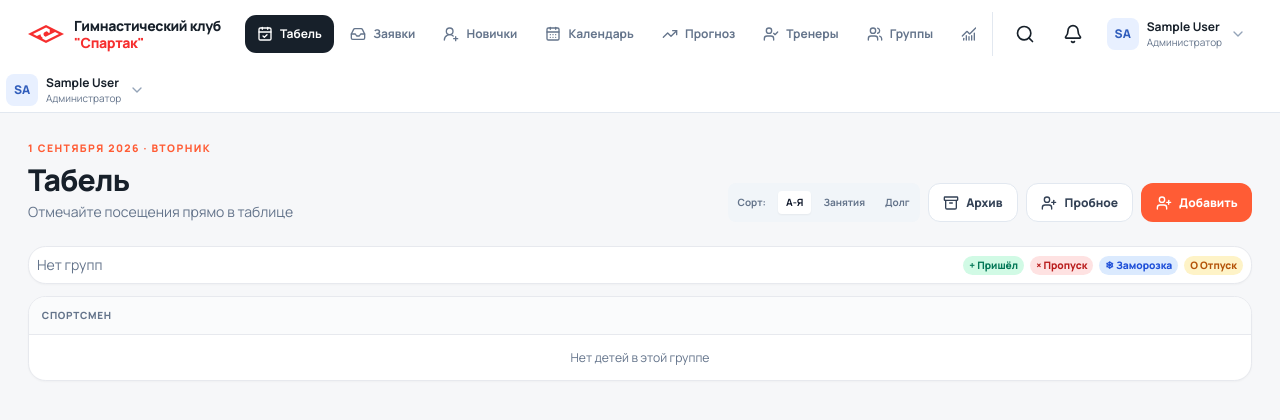
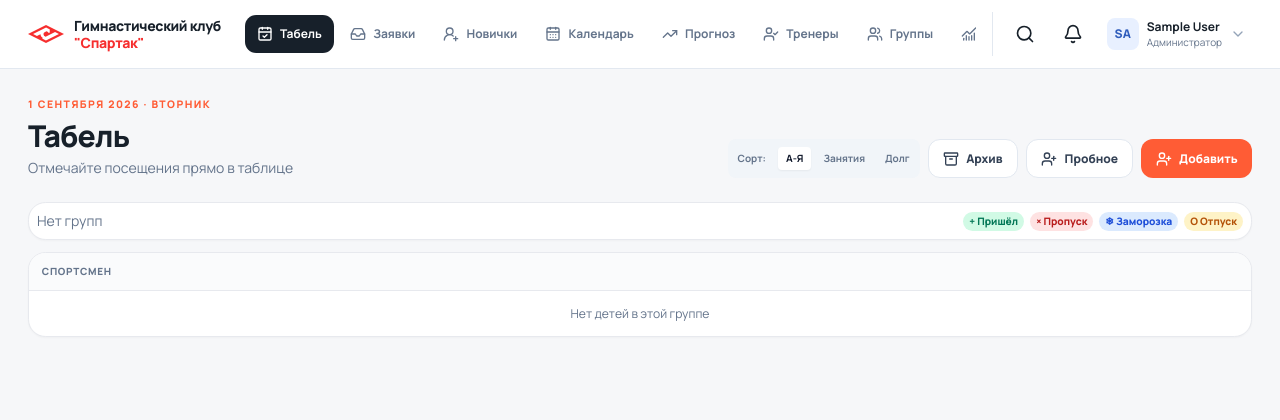
Before and after one commit to EscapingKotaro/SuperMeatCHV, a Django app: page / in a window 1280 px wide. Shown: the top 420 px of the page. Run offline with Django 5.2, Linux system fonts and the light colour scheme; the visitor is signed in with stand-in values (Sample User, id 1); data that the repository does not hold is empty; some libraries are stand-ins or nearby versions.

Commit message:
Правки вёрстки 2

```diff
--- a/config/settings.py
+++ b/config/settings.py
@@ -62,6 +62,7 @@ TEMPLATES = [
                 'django.template.context_processors.request',
                 'django.contrib.auth.context_processors.auth',
                 'django.contrib.messages.context_processors.messages',
+                'crm.context_processors.crm_role_context',
             ],
         },
     },
--- /dev/null
+++ b/crm/context_processors.py
@@ -0,0 +1,18 @@
+from .models import Role, user_role
+
+
+def crm_role_context(request):
+    if not request.user.is_authenticated:
+        return {
+            "current_role": None,
+            "is_boss": False,
+            "is_senior": False,
+        }
+
+    role = user_role(request.user)
+
+    return {
+        "current_role": role,
+        "is_boss": role == Role.BOSS,
+        "is_senior": role in (Role.SENIOR, Role.BOSS),
+    }
--- a/crm/templates/crm/base.html
+++ b/crm/templates/crm/base.html
@@ -139,38 +139,12 @@
 
 
                 <!-- Пользователь -->
-                <button type="button" data-menu-toggle class="flex items-center gap-2 rounded-xl p-1.5 hover:bg-slate-100">
-                    <span class="grid h-8 w-8 place-items-center rounded-lg bg-[#E8F0FF] text-xs font-extrabold text-[#315EBC]">
-                        {{ request.user.username|slice:":2"|upper }}
-                    </span>
-
-                    <span class="hidden text-left lg:block">
-
-                        <b class="block text-xs">
-                            {{ request.user.get_full_name|default:request.user.username }}
-                        </b>
-
-                        <small class="block text-[10px] text-slate-500">
-                            {{ request.user.profile.get_role_display|default:"Администратор" }}
-                        </small>
-
-                    </span>
-
-                    <i data-lucide="chevron-down" class="h-4 w-4 text-slate-400"></i>
-                </button>
-
-            </div>
-        </div>
-
-
-        <!-- Пользователь -->
                 <div class="relative">
 
-            <button
-                type="button"
+                    <button type="button"
                             data-menu-toggle
-                class="flex items-center gap-2 rounded-xl p-1.5 hover:bg-slate-100"
-            >
+                            class="flex items-center gap-2 rounded-xl p-1.5 hover:bg-slate-100">
+
                         <span class="grid h-8 w-8 place-items-center rounded-lg bg-[#E8F0FF] text-xs font-extrabold text-[#315EBC]">
                             {{ request.user.username|slice:":2"|upper }}
                         </span>
@@ -189,11 +163,8 @@
                         class="h-4 w-4 text-slate-400"></i>
                     </button>
 
-
-            <div
-                data-user-menu
-                class="absolute right-0 top-full z-50 mt-2 hidden w-60 rounded-2xl border border-slate-200 bg-white p-2 shadow-xl"
-            >
+                    <div data-user-menu
+                        class="absolute right-0 top-full z-50 mt-2 hidden w-60 rounded-2xl border border-slate-200 bg-white p-2 shadow-xl">
 
                         <a href="{% url 'profile' %}" class="menu-item">
                             <i data-lucide="user-round"></i>
@@ -201,7 +172,6 @@
                         </a>
 
                         {% if is_senior %}
-
                         <a href="{% url 'users' %}" class="menu-item">
                             <i data-lucide="users-round"></i>
                             Пользователи
@@ -211,7 +181,6 @@
                             <i data-lucide="download"></i>
                             Резервная копия
                         </a>
-
                         {% endif %}
 
                         <hr class="my-2">
@@ -220,6 +189,10 @@
                             <i data-lucide="log-out"></i>
                             Выйти
                         </a>
+
+                    </div>
+
+                </div>
 
             </div>
 
```
Lines whose indentation alone changed are shown as unchanged.
